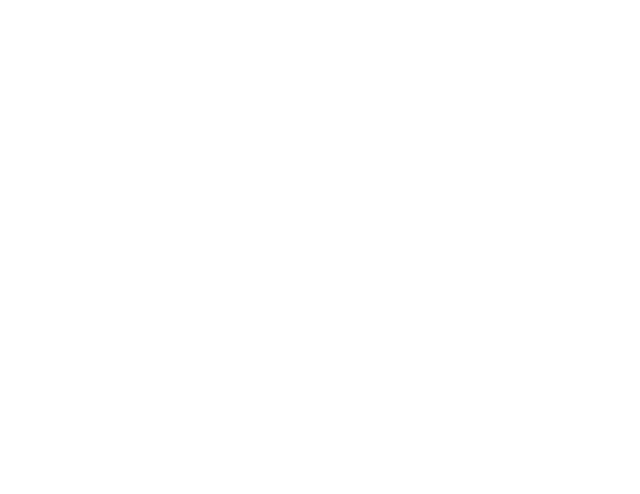
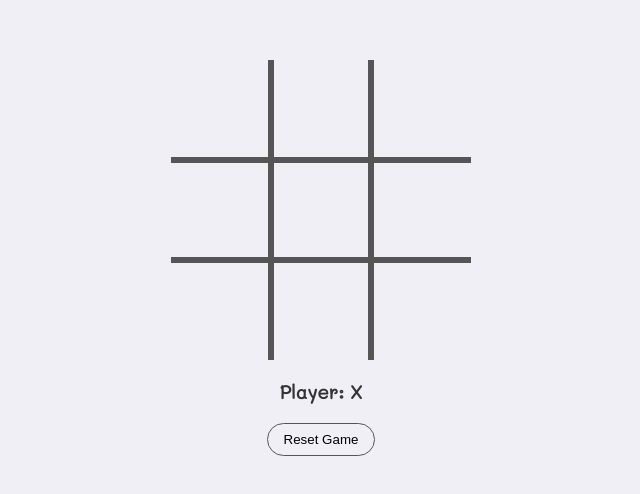
Before and after one commit to Snehomoy100/Tic-Tac-Toe-React-TypeScript, a React (Vite) app: page / in a window 1280 px wide. Shown: the part 150-644 px from the top of the page, without its empty margins (319-959 px from the left). Built offline with nearby package versions, Linux system fonts and the light colour scheme.

Commit message:
styling updated

```diff
--- a/package.json
+++ b/package.json
@@ -16,6 +16,7 @@
     "@types/react": "^18.0.15",
     "@types/react-dom": "^18.0.6",
     "@vitejs/plugin-react": "^2.0.0",
+    "sass": "^1.53.0",
     "typescript": "^4.6.4",
     "vite": "^3.0.0"
   }
--- a/src/App.tsx
+++ b/src/App.tsx
@@ -1,12 +1,10 @@
-import { useState, useMemo } from 'react';
-
-// import './App.css';
+import Game from "./components/Game";
 
 const App = () => {
 
   return (
     <div className="App">
-
+      <Game />
     </div>
   );
 };
--- /dev/null
+++ b/src/Game.scss
@@ -0,0 +1,84 @@
+@import url("https://fonts.googleapis.com/css?family=Mali&display=swap");
+
+$color-bg: #d3cce3;
+$color-border: #555;
+$color-font: #333;
+
+* {
+  box-sizing: border-box;
+
+  &:focus {
+    outline: unset;
+  }
+}
+
+body {
+  min-height: 100vh;
+
+  font-family: "Mali", cursive;
+  color: $color-font;
+
+	background: rgba($color-bg, 0.3);
+
+  display: flex;
+  justify-content: center;
+  align-items: center;
+}
+
+.grids {
+  display: flex;
+  flex-wrap: wrap;
+  width: 300px;
+  height: 300px;
+
+  & > * {
+    width: 100px;
+    height: 100px;
+    border: 3px solid $color-border;
+
+    font-size: 32px;
+    text-align: center;
+    line-height: 100px;
+    cursor: pointer;
+    transition: background-color 0.3s;
+
+    &:hover {
+      background-color: $color-bg;
+    }
+
+    &:nth-child(-n + 3) {
+      border-top: unset;
+    }
+
+    &:nth-last-child(-n + 3) {
+      border-bottom: unset;
+    }
+
+    &:nth-child(3n) {
+      border-right: unset;
+    }
+
+    &:nth-child(3n + 1) {
+      border-left: unset;
+    }
+  }
+}
+
+.info {
+  text-align: center;
+
+  button {
+    padding: 8px 16px;
+    border: 1.5px solid $color-border;
+    border-radius: 100px;
+    background-color: transparent;
+
+    transition: 0.3s;
+    cursor: pointer;
+
+    &:hover {
+      background-color: $color-border;
+      color: white;
+    }
+  }
+}
--- a/src/components/Game.tsx
+++ b/src/components/Game.tsx
@@ -1,4 +1,5 @@
 import React from "react";
+import '../Game.scss'
 
 const { useState, useMemo } = React;
 
@@ -15,13 +16,10 @@ const lines = [
 
 const isWinner = (values: number[]) => {
     for( const [i, j, k] of lines ) {
-        if(values[i] && values[i] === values[j] && values[j] === values[k]){
-            return true;
-        }
-        return false;
+        if(values[i] && values[i] === values[j] && values[j] === values[k]) return true;
     }
+    return false;
 };
-
 
     const initialValues = Array(9).fill('');
     const initialPlayer = 'O';
@@ -79,7 +77,6 @@ const Game: React.FC = () => {
                     Player: {player}
                     { winner && ` | Winner: ${winner}`}
                 </h3>
-
                 <button
                     type="button"
                     onClick={reset}
--- /dev/null
+++ b/src/global.d.ts
@@ -0,0 +1,4 @@
+declare module '*.scss' {
+    const content: {[className: string]: string};
+    export = content;
+  }
--- a/src/index.css
+++ /dev/null
@@ -1,70 +0,0 @@
-:root {
-  font-family: Inter, Avenir, Helvetica, Arial, sans-serif;
-  font-size: 16px;
-  line-height: 24px;
-  font-weight: 400;
-
-  color-scheme: light dark;
-  color: rgba(255, 255, 255, 0.87);
-  background-color: #242424;
-
-  font-synthesis: none;
-  text-rendering: optimizeLegibility;
-  -webkit-font-smoothing: antialiased;
-  -moz-osx-font-smoothing: grayscale;
-  -webkit-text-size-adjust: 100%;
-}
-
-a {
-  font-weight: 500;
-  color: #646cff;
-  text-decoration: inherit;
-}
-a:hover {
-  color: #535bf2;
-}
-
-body {
-  margin: 0;
-  display: flex;
-  place-items: center;
-  min-width: 320px;
-  min-height: 100vh;
-}
-
-h1 {
-  font-size: 3.2em;
-  line-height: 1.1;
-}
-
-button {
-  border-radius: 8px;
-  border: 1px solid transparent;
-  padding: 0.6em 1.2em;
-  font-size: 1em;
-  font-weight: 500;
-  font-family: inherit;
-  background-color: #1a1a1a;
-  cursor: pointer;
-  transition: border-color 0.25s;
-}
-button:hover {
-  border-color: #646cff;
-}
-button:focus,
-button:focus-visible {
-  outline: 4px auto -webkit-focus-ring-color;
-}
-
-@media (prefers-color-scheme: light) {
-  :root {
-    color: #213547;
-    background-color: #ffffff;
-  }
-  a:hover {
-    color: #747bff;
-  }
-  button {
-    background-color: #f9f9f9;
-  }
-}
```
Also changed, not shown: src/main.tsx (+3 -4 lines), src/Game.css (deleted), 1 other file (tests, documents, lock files or other folders).
